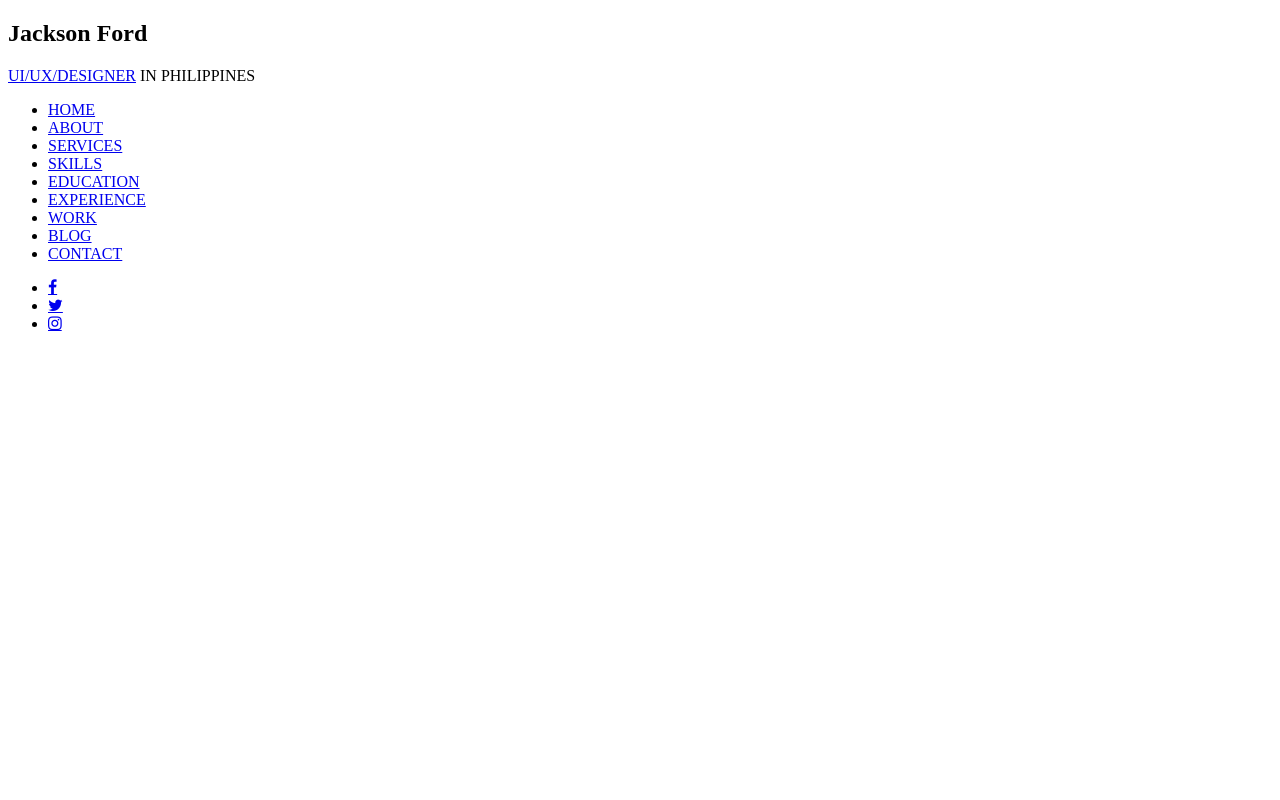
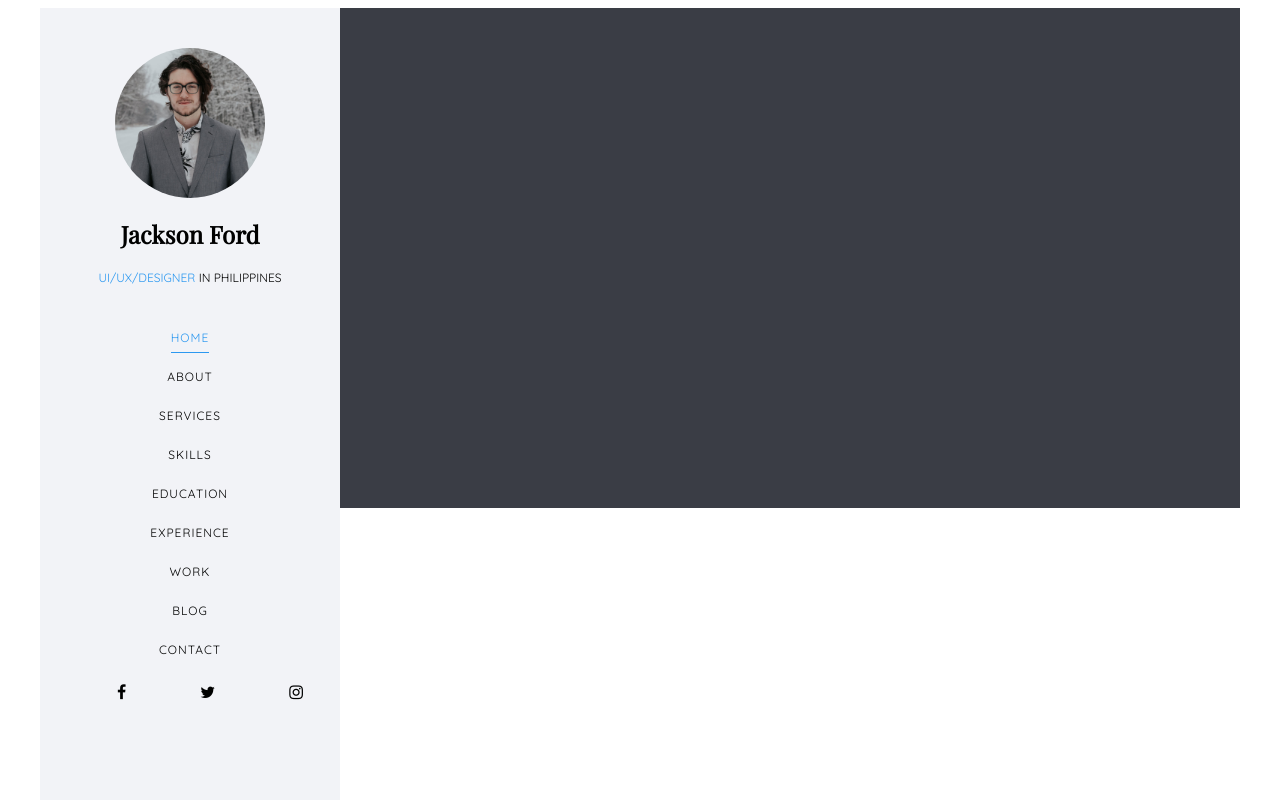
Before and after one commit to gowthamstudy1/project_3, a plain HTML site: page index.html in a window 1280 px wide. Drawn offline with nearby package versions, Linux system fonts and the light colour scheme; the site is published under a folder, as on GitHub Pages, so addresses that start at the root find nothing.

Commit message:
first commit

```diff
--- a/css/style.css
+++ b/css/style.css
@@ -5,7 +5,6 @@
 }
 
 .aside {
-  /* background-color: red; */
   height: 100%;
   width: 300px;
   padding: 40px 0;
--- a/index.html
+++ b/index.html
@@ -6,8 +6,8 @@
     <title></title>
     <meta name="description" content="" />
     <meta name="viewport" content="width=device-width, initial-scale=1" />
-    <link rel="stylesheet" href="/css/style.css" />
-    <link rel="stylesheet" href="/css/common.css" />
+    <link rel="stylesheet" href="css/style.css" />
+    <link rel="stylesheet" href="css/common.css" />
     <link rel="preconnect" href="https://fonts.gstatic.com" />
     <link
       href="https://fonts.googleapis.com/css2?family=Playfair+Display&family=Quicksand:wght@400&display=swap"
```
